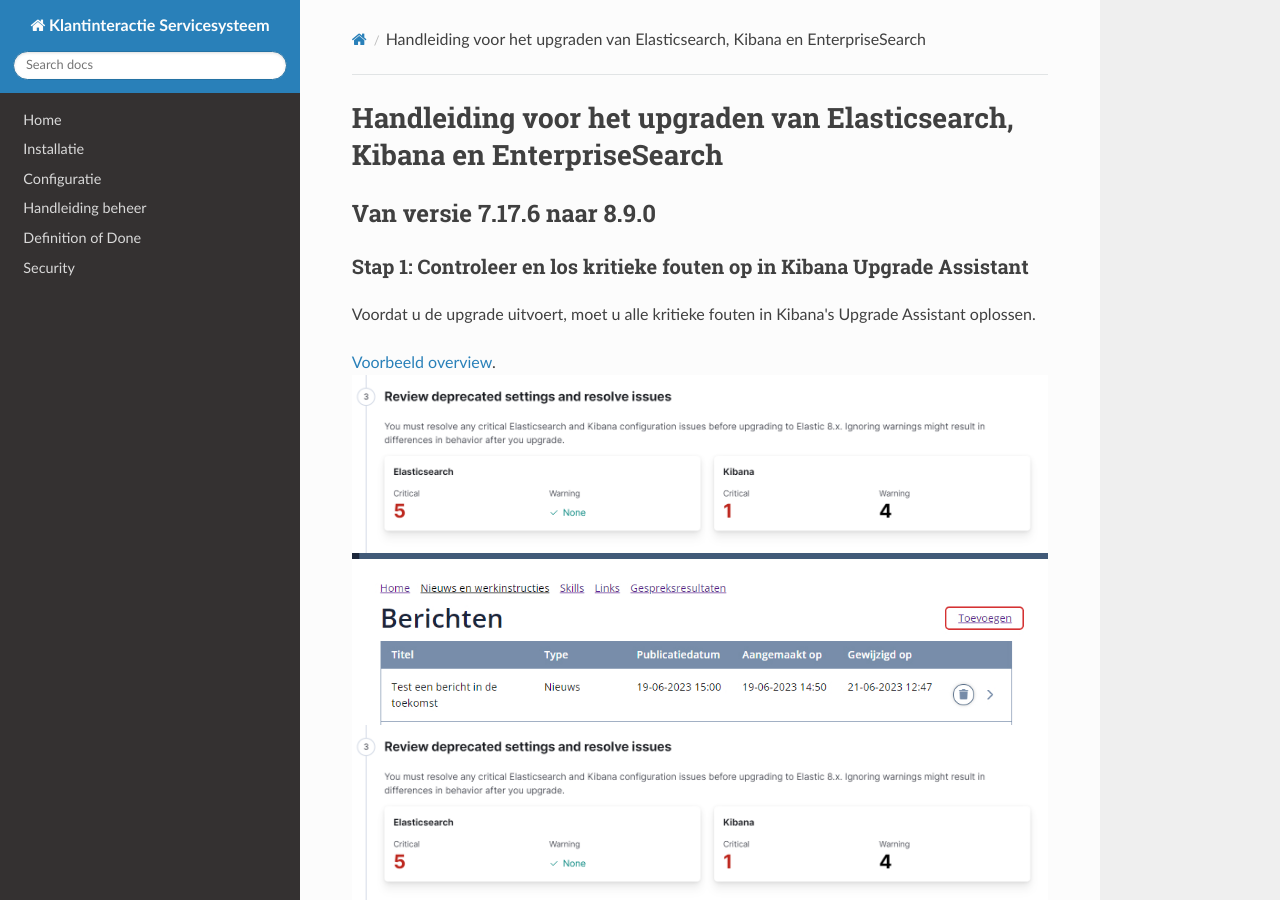
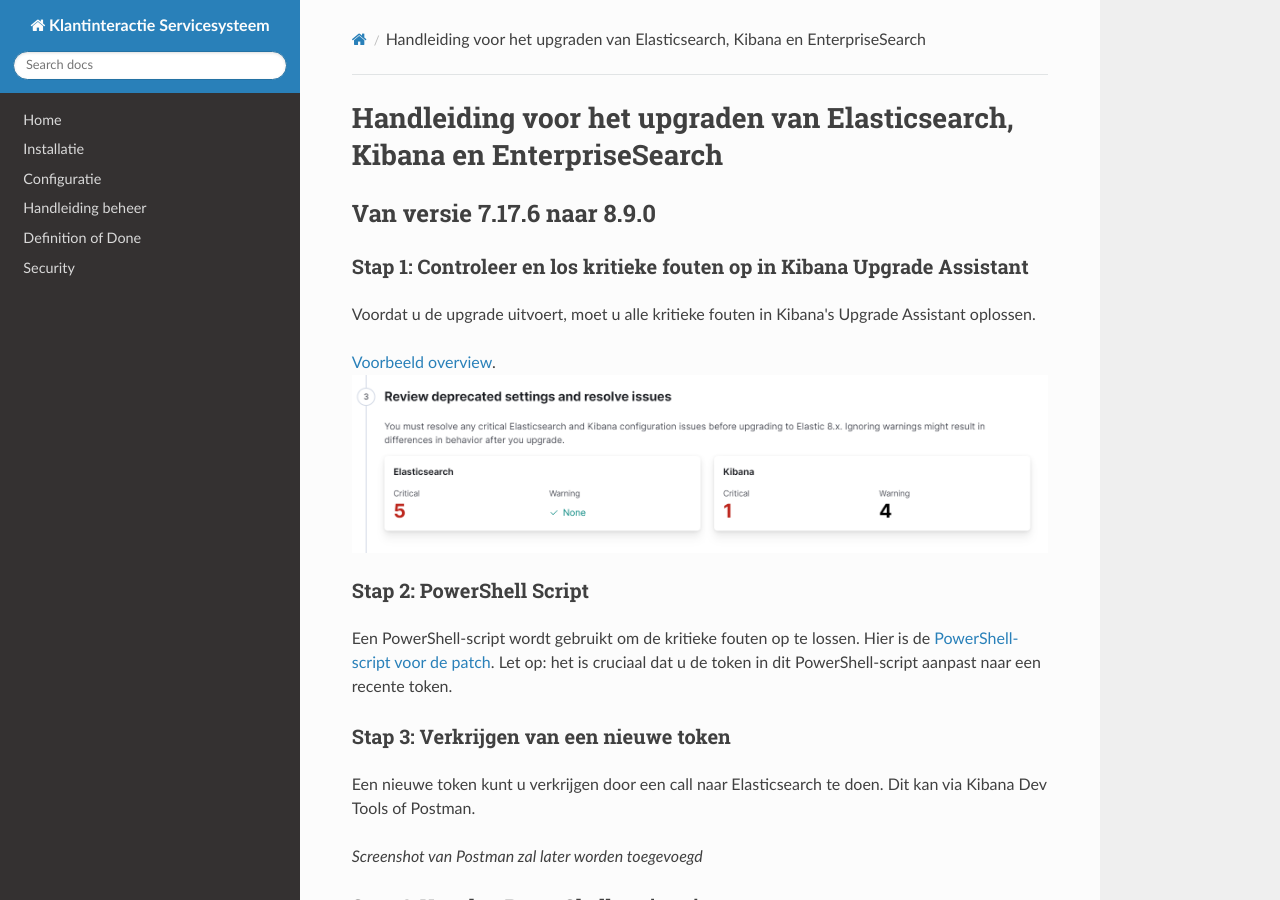
Before and after one commit to Klantinteractie-Servicesysteem/.github, an MkDocs documentation site: the page built from docs/upgrade-elastic.md, in a window 1280 px wide and 900 px high. Built offline with MkDocs 1.6.1, drawn with Linux system fonts in a browser that asks for light colours; nearby versions of some CDN libraries.

Commit message:
Update upgrade-elastic.md

```diff
--- a/docs/upgrade-elastic.md
+++ b/docs/upgrade-elastic.md
@@ -7,8 +7,6 @@
 Voordat u de upgrade uitvoert, moet u alle kritieke fouten in Kibana's Upgrade Assistant oplossen.
 
 [Voorbeeld overview](https://kibana.dev.kiss-demo.nl/app/management/stack/upgrade_assistant/overview).
-![Kibana Upgrade Assistant](https://raw.githubusercontent.com/Klantinteractie-Servicesysteem/.github/main/docs/images/criticals-elastic.png)
-![image](https://raw.githubusercontent.com/Klantinteractie-Servicesysteem/.github/main/docs/images/Nieuws-en-werkinstructies-beheer-toevoegen.jpg)
 ![image](https://raw.githubusercontent.com/Klantinteractie-Servicesysteem/.github/main/docs/images/criticals-elastic.png)
 ### Stap 2: PowerShell Script
 
```
